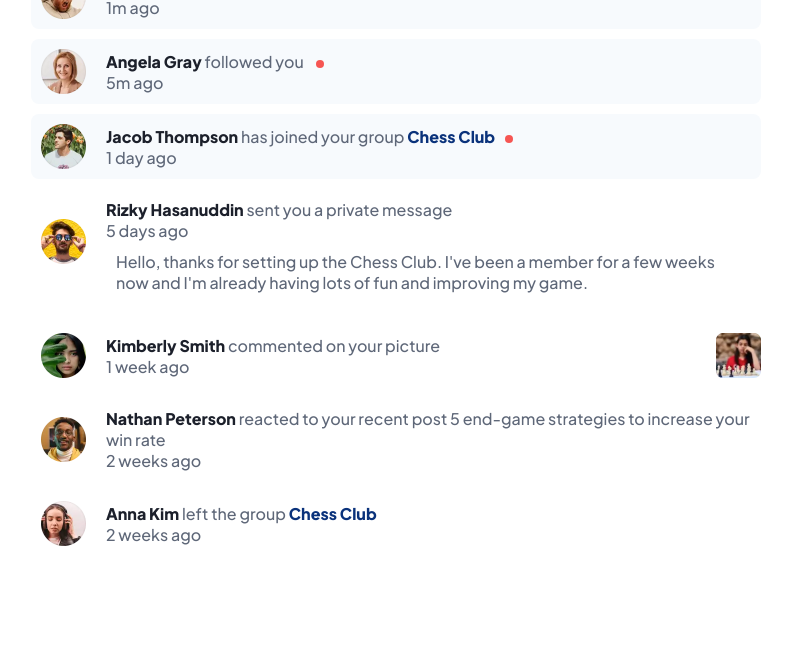
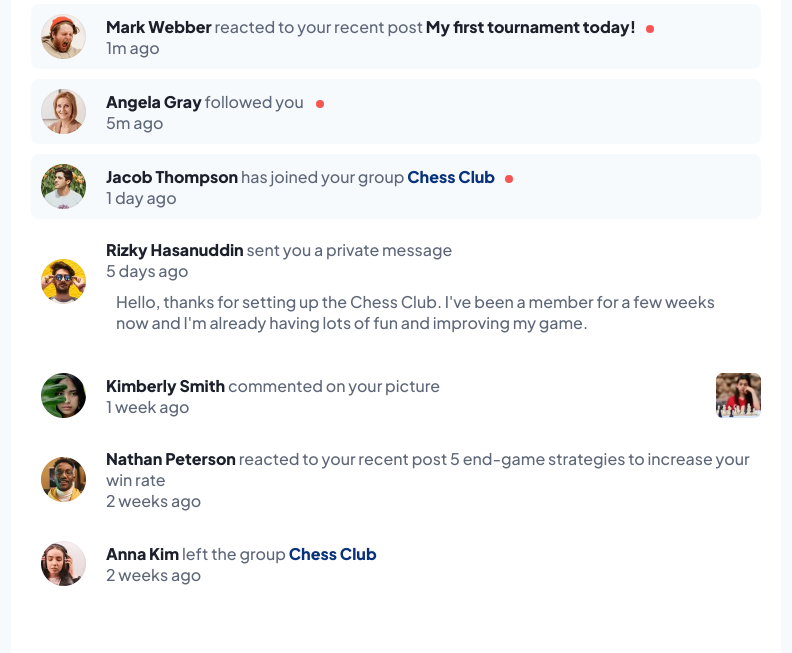
Before and after one commit to Shahbaaz92/notifications-page-main, a plain HTML site: page index.html in a window 1280 px wide. Shown: the part 147-800 px from the top of the page, without its empty margins (244-1036 px from the left). Drawn offline with Linux system fonts and the light colour scheme.

Commit message:
Update style.css

```diff
--- a/style.css
+++ b/style.css
@@ -8,20 +8,23 @@ body {
   display: flex;
   justify-content: center;
   overflow-x: hidden;
+  background-color: #f7fafd;
 }
 
 main {
+  background-color: #ffffff;
   display: flex;
   flex-direction: column;
   max-width: 730px;
-  margin-top: 40px;
+  margin-top: 50px;
   height: auto;
   padding: 20px;
+  padding-top: 40px;
   color: #5e6778;
   font-family: "Plus Jakarta Sans", sans-serif;
   font-weight: 500;
   font-size: 16px;
-  gap: 20px;
+  gap: 30px;
 }
 header {
   display: flex;
```
